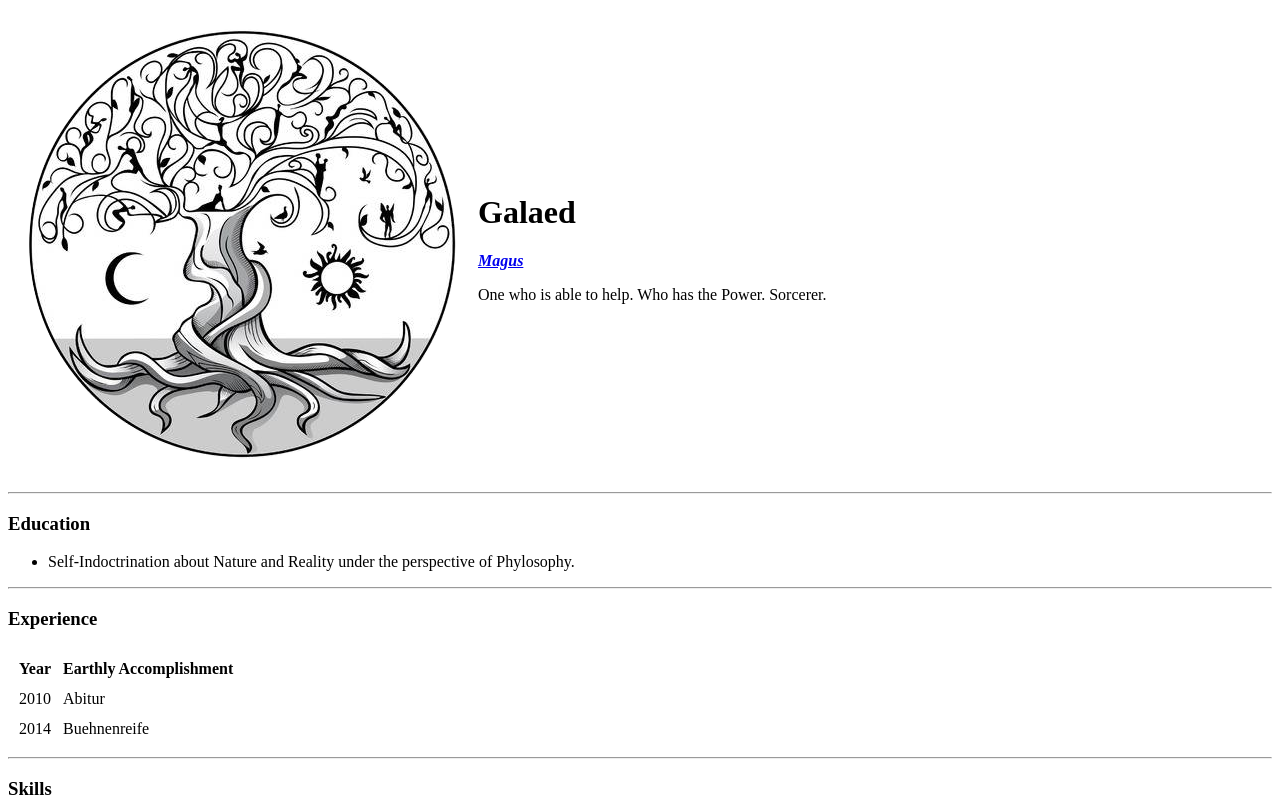
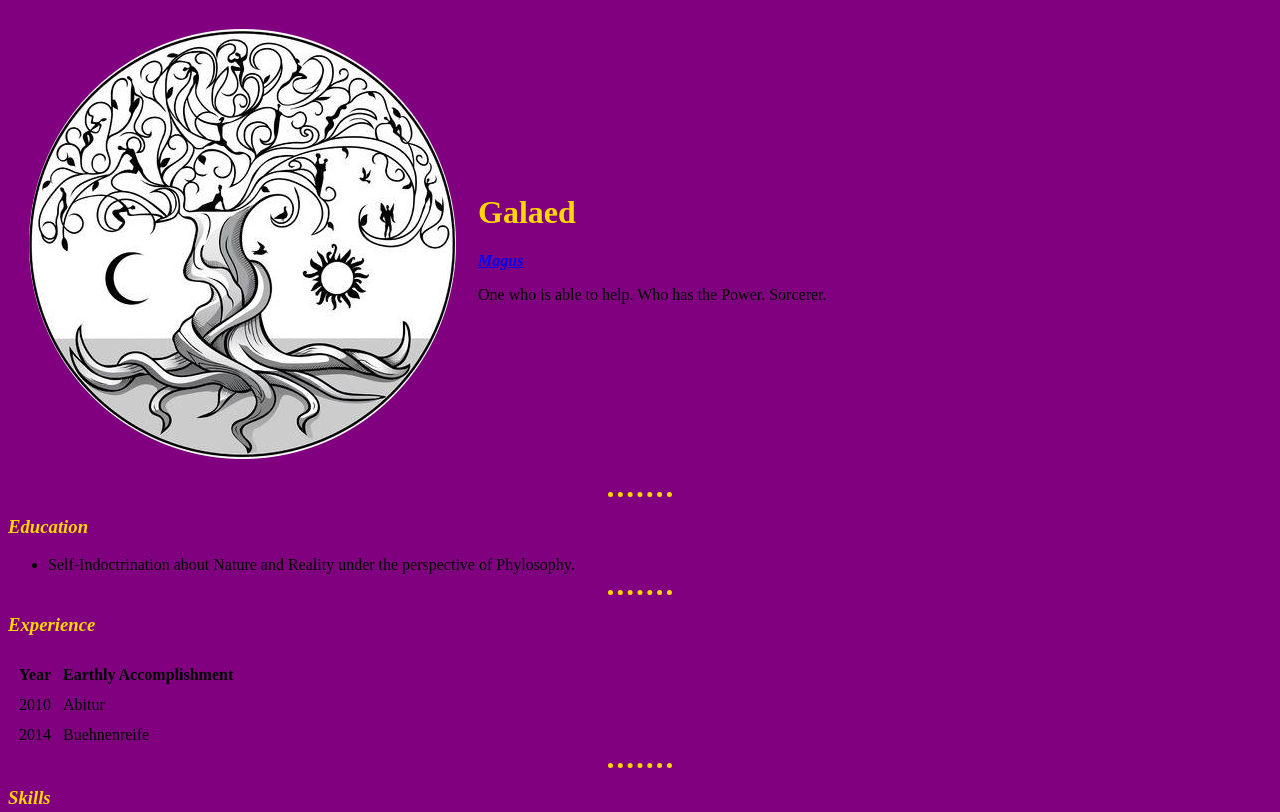
Before and after one commit to galad7/cv, a plain HTML site: page index.html in a window 1280 px wide. Shown: the top 812 px of the page. Drawn offline with Linux system fonts and the light colour scheme.

Commit message:
Add files via upload

```diff
--- /dev/null
+++ b/css/styles.css
@@ -0,0 +1,19 @@
+body {
+  background-color: purple;
+}
+
+hr {
+  border-style: dotted none none;
+  border-color: gold;
+  border-width: 5px;
+  width: 5%;
+}
+
+h1 {
+  color: gold;
+}
+
+h3 {
+  color: gold;
+  font-style: italic;
+}
--- a/index.html
+++ b/index.html
@@ -4,6 +4,8 @@
 <head>
   <meta charset="utf-8">
   <title>Galaed</title>
+  <link rel="stylesheet" href="css/styles.css">
+
 </head>
 
 <body>
```
Also changed, not shown: Interests.html (+2 -0 lines), contact.html (+2 -0 lines).
